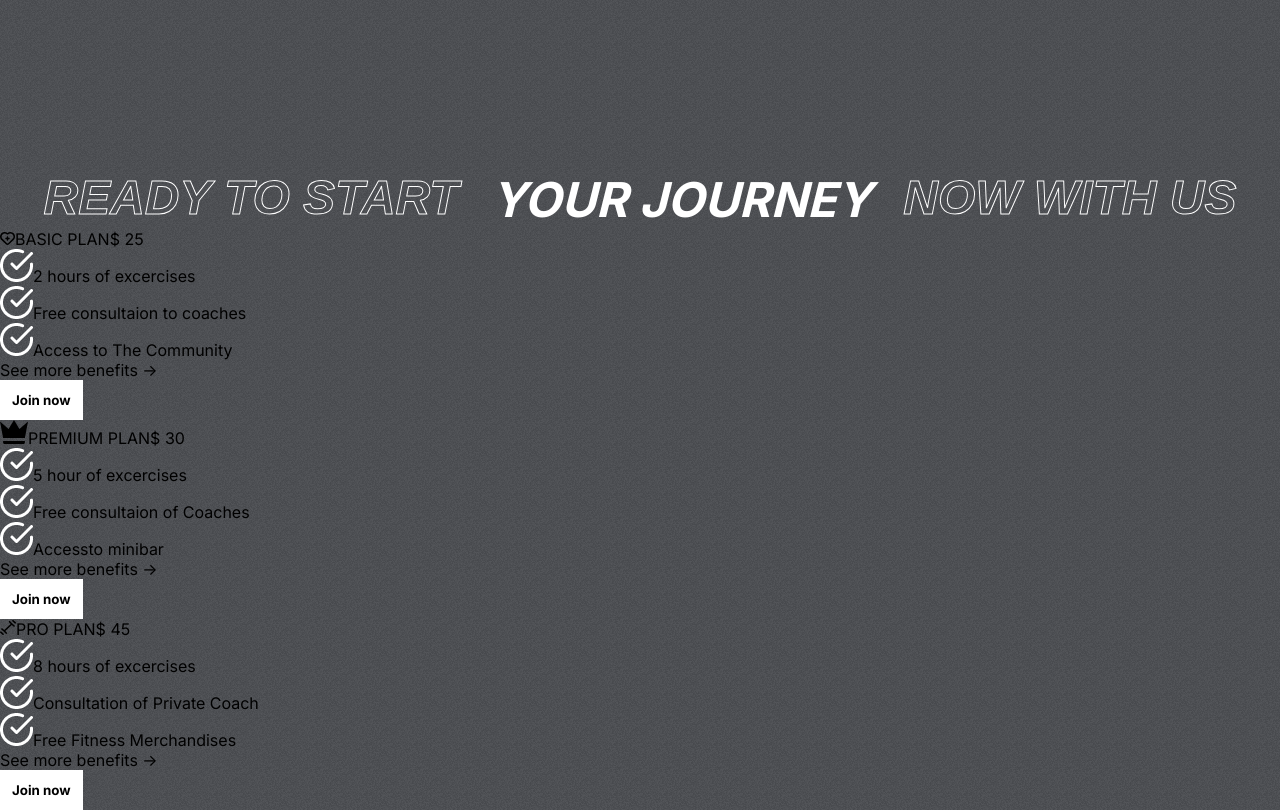
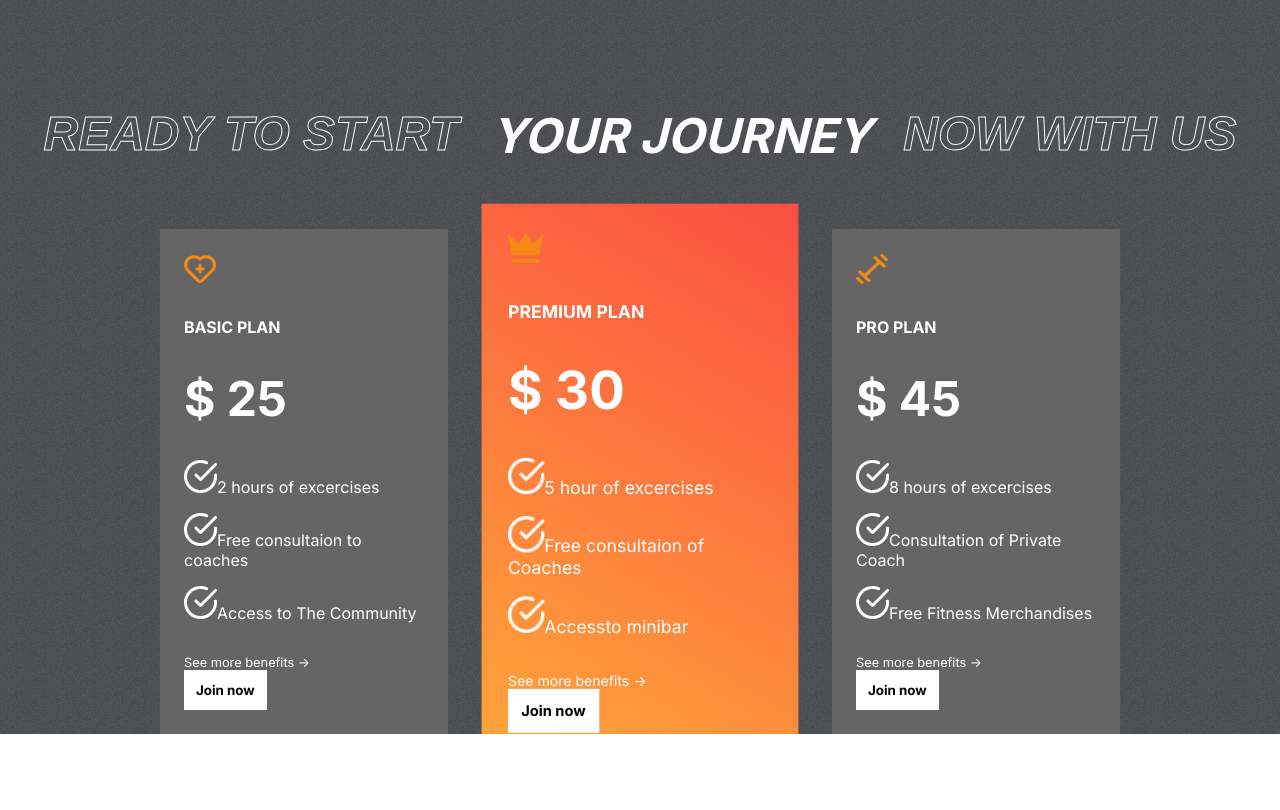
Before and after one commit to ThomasSzentirmay/FT-demo-st, a React (Create React App) app: page / in a window 1280 px wide. Shown: the part 1717-2527 px from the top of the page. After the commit the page ends 2451 px from the top, so only its background shows below. Built offline with nearby package versions, Linux system fonts and the light colour scheme; the HTML template or start-up script is replaced by a standard one.

Commit message:
begun styling cards

```diff
--- a/src/components/Plans/Plans.css
+++ b/src/components/Plans/Plans.css
@@ -0,0 +1,56 @@
+.plans-container {
+    margin-top: -4rem;
+    padding: 0 2rem;
+    display: flex;
+    flex-direction: column;
+    gap: 4rem;
+    position: relative;
+}
+
+.plans {
+    display: flex;
+    align-items: center;
+    justify-content: center;
+    gap: 3rem;
+}
+
+.plan {
+    display: flex;
+    flex-direction: column;
+    background: var(--caloryCard);
+    color: #fff;
+    gap: 2rem;
+    padding: 1.5rem;
+    width: 15rem;
+}
+
+.plan:nth-child(2) {
+    background: var(--planCard);
+    transform: scale(1.1);
+}
+
+.plan>svg {
+    fill: var(--orange);
+    width: 2rem;
+    height: 2rem;
+}
+
+.plan>:nth-child(2) {
+    font-size: 1rem;
+    font-weight: bold;
+}
+
+.plan>:nth-child(3) {
+    font-size: 3rem;
+    font-weight: bold;
+}
+
+.plan>:nth-child(5) {
+    font-size: 0.8rem;
+}
+
+.features {
+    display: flex;
+    flex-direction: column;
+    gap: 1rem;
+}
--- a/src/components/Plans/Plans.jsx
+++ b/src/components/Plans/Plans.jsx
@@ -25,7 +25,7 @@
                         <div className="features">
                             {plan.features.map((feature, i) => {
                                 return (
-                                    <div className="feature">
+                                    <div className="feature" key={i}>
                                         <img src={whiteTick} alt="" />
                                         <span key={i}>{feature}</span>
                                     </div>
```
